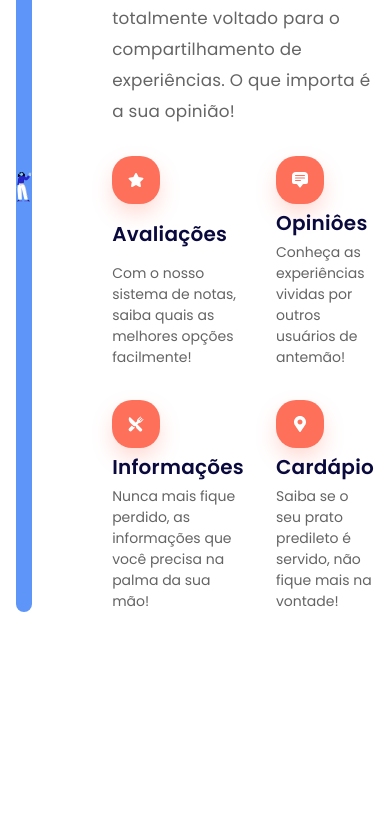
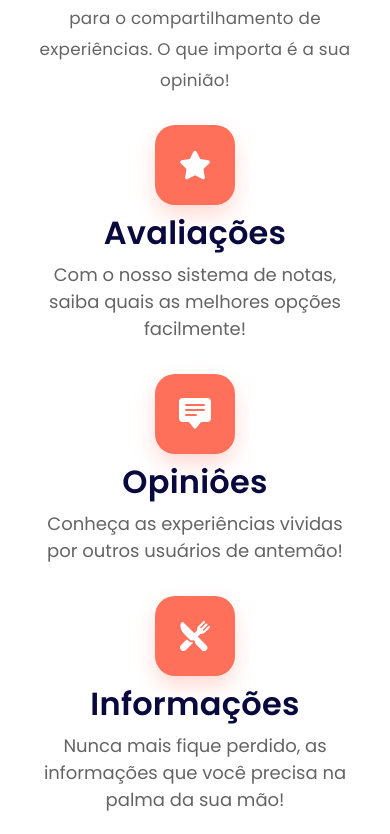
Before and after one commit to benteats/benteats-frontend, a React (Vite) app in the folder bents-app/: page / in a window 390 px wide. Shown: the part 1270-2104 px from the top of the page. Before the commit the page ends 1898 px from the top, so only its background shows below. Built offline with nearby package versions, Linux system fonts and the light colour scheme.

Commit message:
feat(Solution): adaptando responsividade

```diff
--- a/bents-app/src/styles/home/solution/SolutionStyle.ts
+++ b/bents-app/src/styles/home/solution/SolutionStyle.ts
@@ -2,11 +2,21 @@ import { paletteColors, borderRadius } from '../../Root'
 import styled from '@emotion/styled'
 
 export const Container = styled('div')`
+  width: 100%;
   display: grid;
   gap: 10em;
   justify-content: space-between;
   grid-template-columns: repeat(2, 1fr);
   @media screen and (max-width: 1700px){ gap: 5em; }
+  @media screen and (max-width: 1080px){
+    display: flex;
+    flex-direction: column;
+  }
+  @media screen and (max-width: 768px){
+    div:first-child{
+      text-align: center;
+    }
+    }
 `
 
 export const ContainerSVG = styled('div')`
@@ -16,6 +26,7 @@ export const ContainerSVG = styled('div')`
     width: 100%;
     height: 100%;
   }
+  @media screen and (max-width: 1080px){ display: none; }
 `
 
 export const ContentSolutions = styled('div')`
@@ -23,9 +34,7 @@ export const ContentSolutions = styled('div')`
   flex-direction: column;
   gap: 4em;
   @media screen and (max-width: 1700px){
-    h1{
-      font-size: 3em;
-    }
+    h1{ font-size: 3em; }
     gap: 0;
     }
 `
@@ -35,6 +44,20 @@ export const SolutionGrid = styled('div')`
   grid-template-areas: 'a a';
   gap: 5em;
   @media screen and (max-width: 1700px){ gap: 2em; }
+  @media screen and (max-width: 1080px){
+    display: grid;
+    grid-template-columns: repeat(auto-fit, minmax(auto, 25em));
+    justify-content: space-between;
+  }
+  @media screen and (max-width: 768px){
+    justify-content: space-evenly;
+    grid-template-columns: repeat(auto-fit, minmax(auto, 15em));
+  }
+  @media screen and (max-width: 600px){
+    display: flex;
+    flex-direction: column;
+    align-items: center;
+  }
 `
 
 export const SolutionItem = styled('div')`
@@ -69,4 +92,22 @@ export const SolutionItem = styled('div')`
     }
     p{ font-size: 14px; }
   }
+  @media screen and (max-width: 1080px){
+    max-width: 100%;
+    svg{
+      padding: 1.5em;
+      height: 5em;
+      width: 5em;
+    }
+    h2{ font-size: 2em; }
+    p{ font-size: 1em; }
+  }
+  @media screen and (max-width: 768px){
+    align-items: center;
+    text-align: center;
+  }
+  @media screen and (max-width: 600px){
+    max-width: 20em;
+    p{ font-size: 18px; }
+  }
 `
--- a/bents-app/src/styles/navbar/NavbarStyle.ts
+++ b/bents-app/src/styles/navbar/NavbarStyle.ts
@@ -69,6 +69,7 @@ export const ContainerNav = styled('div')`
 export const Logo = styled('div')`
   cursor: pointer;
   svg {
+    color: ${paletteColors.primary};
     height: 5em;
     width: 10em;
   }
@@ -84,6 +85,7 @@ export const NavItems = styled('div')`
     list-style: none;
     li {
       a {
+        font-size: 16px;
         transition: all ease-in 150ms;
         cursor: pointer;
         color: ${paletteColors.primaryText};
```
